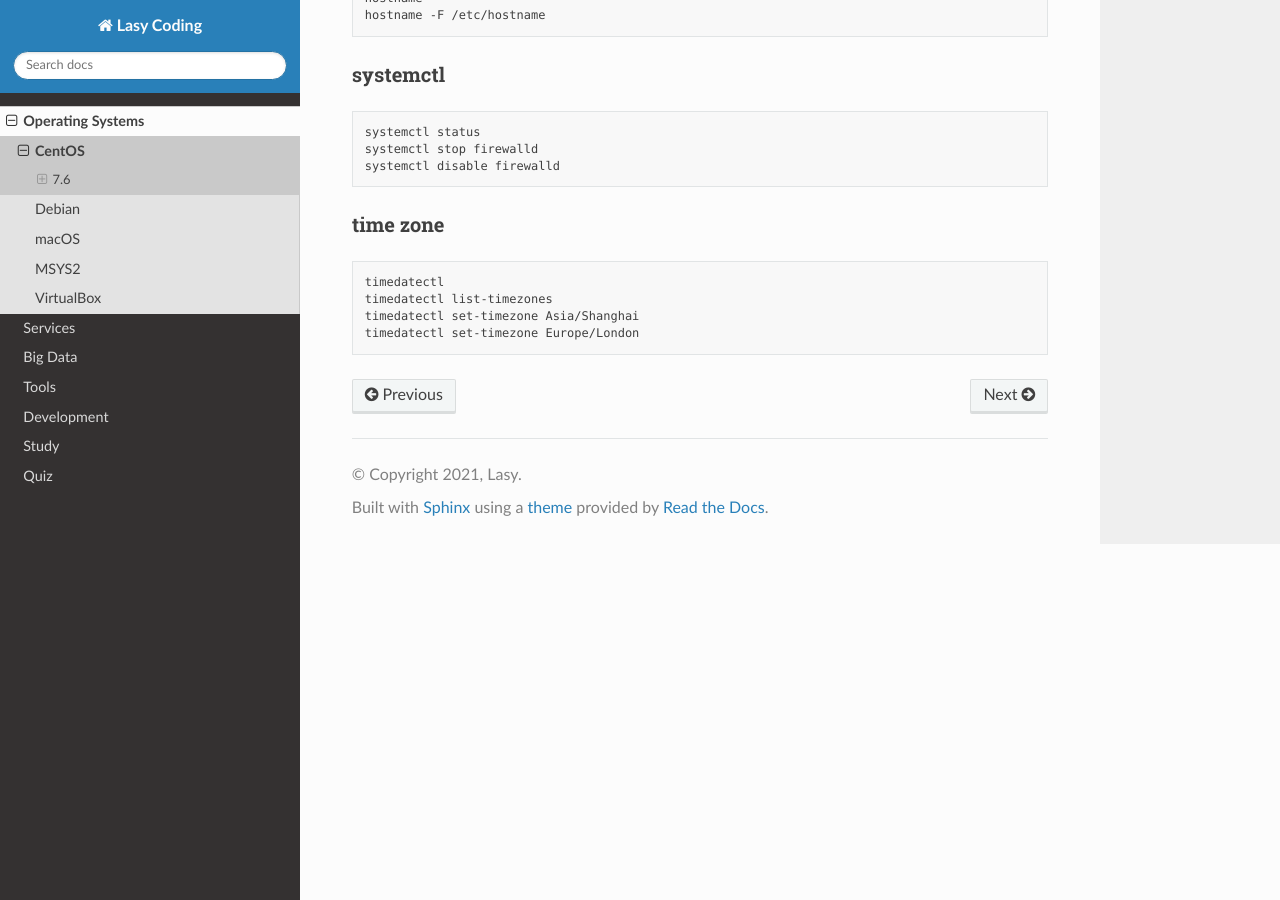
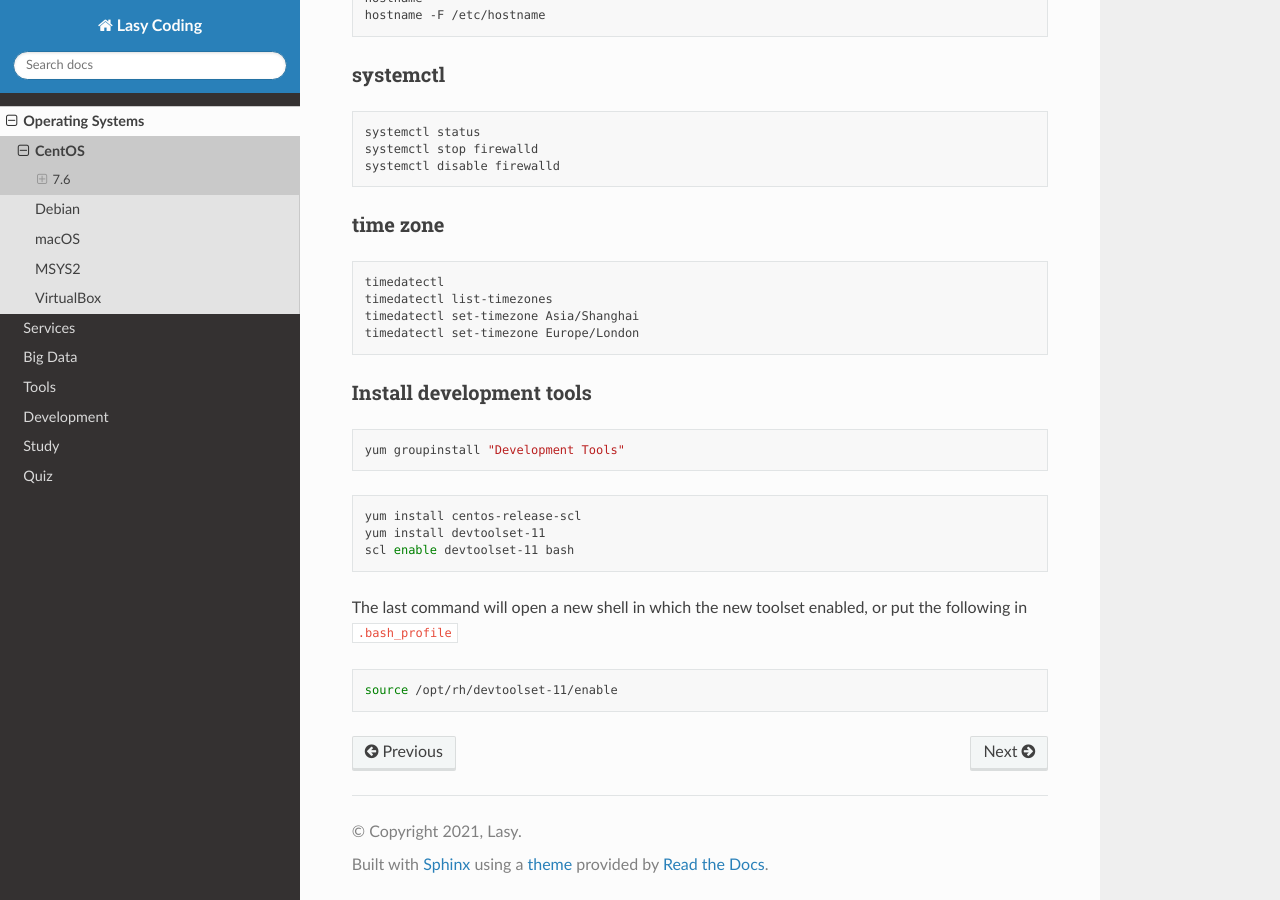
Before and after one commit to lasyard/coding, a Sphinx documentation site: the page built from docs/os/CentOS.md, in a window 1280 px wide and 900 px high, scrolled down 854 px. Built offline with Sphinx 7.4.7 and the Read the Docs theme 2.0.0, drawn with Linux system fonts in a browser that asks for light colours.

Commit message:
Add docs/tools/cmake; Update docs/os/CentOS.

````diff
--- a/docs/os/CentOS.md
+++ b/docs/os/CentOS.md
@@ -56,3 +56,21 @@ timedatectl list-timezones
 timedatectl set-timezone Asia/Shanghai
 timedatectl set-timezone Europe/London
 ```
+
+### Install development tools
+
+```sh
+yum groupinstall "Development Tools"
+```
+
+```sh
+yum install centos-release-scl
+yum install devtoolset-11
+scl enable devtoolset-11 bash
+```
+
+The last command will open a new shell in which the new toolset enabled, or put the following in `.bash_profile`
+
+```sh
+source /opt/rh/devtoolset-11/enable
+```
````
Also changed, not shown: docs/tools/cmake.md (added, +9 -0 lines), docs/tools/exiftool.md (+1 -1 lines).
